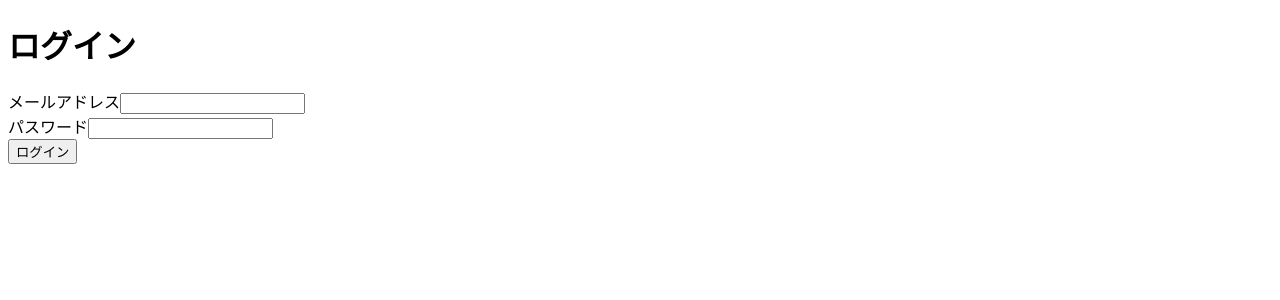
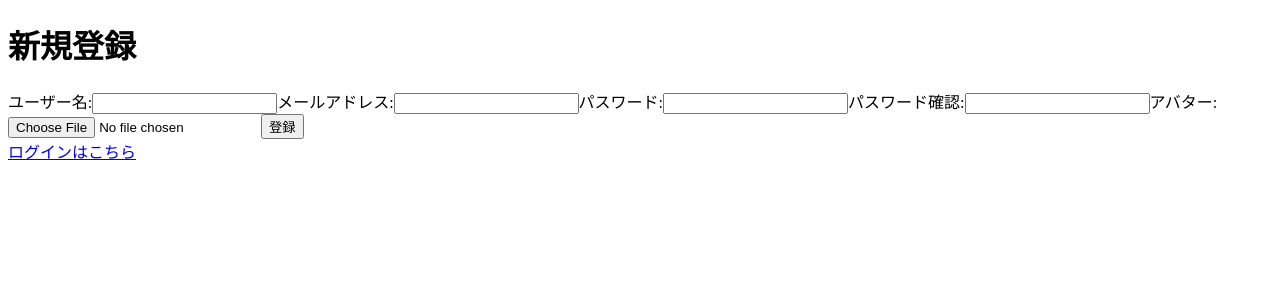
Before and after one commit to Takumi1217/railway-BookReview-app, a React (Vite) app: page /signup in a window 1280 px wide. Shown: the top 300 px of the page. Built offline with nearby package versions, Linux system fonts and the light colour scheme.

Commit message:
Signup&Login

```diff
--- a/src/App.jsx
+++ b/src/App.jsx
@@ -1,48 +1,17 @@
 // App.jsx
 
-import React, { useState } from 'react';
+import React from 'react';
+import { Route, Routes } from 'react-router-dom';
+import Signup from './Signup';
+import Login from './Login';
 
-function App() {
-  const [email, setEmail] = useState('');
-  const [password, setPassword] = useState('');
-  const [error, setError] = useState('');
-
-  const handleSubmit = (e) => {
-    e.preventDefault();
-    if (!email || !password) {
-      setError('メールアドレスとパスワードを入力してください。');
-    } else {
-      setError('');
-    }
-  };
-
+const App = () => {
   return (
-    <div className="App">
-      <h1>ログイン</h1>
-      <form onSubmit={handleSubmit}>
-        <div>
-          <label htmlFor="email">メールアドレス</label>
-          <input
-            id="email"
-            type="email"
-            value={email}
-            onChange={(e) => setEmail(e.target.value)}
-          />
-        </div>
-        <div>
-          <label htmlFor="password">パスワード</label>
-          <input
-            id="password"
-            type="password"
-            value={password}
-            onChange={(e) => setPassword(e.target.value)}
-          />
-        </div>
-        {error && <p style={{ color: 'red' }}>{error}</p>}
-        <button type="submit">ログイン</button>
-      </form>
-    </div>
+    <Routes>
+      <Route path="/signup" element={<Signup />} />
+      <Route path="/login" element={<Login />} />
+    </Routes>
   );
-}
+};
 
 export default App;
--- /dev/null
+++ b/src/Login.jsx
@@ -0,0 +1,50 @@
+// Login.jsx
+
+import React from 'react';
+import { useFormik } from 'formik';
+import * as Yup from 'yup';
+import axios from 'axios';
+
+const Login = () => {
+  const formik = useFormik({
+    initialValues: {
+      email: '',
+      password: '',
+    },
+    validationSchema: Yup.object({
+      email: Yup.string().email('無効なメールアドレスです').required('必須項目です'),
+      password: Yup.string().required('必須項目です'),
+    }),
+    onSubmit: values => {
+      axios.post('https://app.swaggerhub.com/apis/INFO_3/BookReviewApplication/1.0.0/signin', values)
+        .then(response => {
+          console.log(response.data);
+        })
+        .catch(error => {
+          console.error(error);
+        });
+    },
+  });
+
+  return (
+    <div>
+      <h1>ログイン</h1>
+      <form onSubmit={formik.handleSubmit}>
+        <label>
+          メールアドレス:
+          <input type="email" {...formik.getFieldProps('email')} />
+          {formik.touched.email && formik.errors.email ? <div>{formik.errors.email}</div> : null}
+        </label>
+        <label>
+          パスワード:
+          <input type="password" {...formik.getFieldProps('password')} />
+          {formik.touched.password && formik.errors.password ? <div>{formik.errors.password}</div> : null}
+        </label>
+        <button type="submit">ログイン</button>
+      </form>
+      <a href="/signup">新規登録はこちら</a>
+    </div>
+  );
+};
+
+export default Login;
--- /dev/null
+++ b/src/Signup.jsx
@@ -0,0 +1,86 @@
+// Signup.jsx
+
+import React from 'react';
+import { useFormik } from 'formik';
+import * as Yup from 'yup';
+import Compressor from 'compressorjs';
+import axios from 'axios';
+
+const Signup = () => {
+  const formik = useFormik({
+    initialValues: {
+      username: '',
+      email: '',
+      password: '',
+      confirmPassword: '',
+      avatar: null,
+    },
+    validationSchema: Yup.object({
+      username: Yup.string().required('必須項目です'),
+      email: Yup.string().email('無効なメールアドレスです').required('必須項目です'),
+      password: Yup.string().min(6, '6文字以上で入力してください').required('必須項目です'),
+      confirmPassword: Yup.string().oneOf([Yup.ref('password'), null], 'パスワードが一致しません').required('必須項目です'),
+    }),
+    onSubmit: values => {
+      const formData = new FormData();
+      formData.append('username', values.username);
+      formData.append('email', values.email);
+      formData.append('password', values.password);
+      formData.append('avatar', values.avatar);
+
+      axios.post('https://app.swaggerhub.com/apis/INFO_3/BookReviewApplication/1.0.0/users', formData)
+        .then(response => {
+          console.log(response.data);
+        })
+        .catch(error => {
+          console.error(error);
+        });
+    },
+  });
+
+  const handleImageChange = (e) => {
+    const file = e.target.files[0];
+    new Compressor(file, {
+      quality: 0.6,
+      success(result) {
+        formik.setFieldValue('avatar', result);
+      },
+    });
+  };
+
+  return (
+    <div>
+      <h1>新規登録</h1>
+      <form onSubmit={formik.handleSubmit}>
+        <label>
+          ユーザー名:
+          <input type="text" {...formik.getFieldProps('username')} />
+          {formik.touched.username && formik.errors.username ? <div>{formik.errors.username}</div> : null}
+        </label>
+        <label>
+          メールアドレス:
+          <input type="email" {...formik.getFieldProps('email')} />
+          {formik.touched.email && formik.errors.email ? <div>{formik.errors.email}</div> : null}
+        </label>
+        <label>
+          パスワード:
+          <input type="password" {...formik.getFieldProps('password')} />
+          {formik.touched.password && formik.errors.password ? <div>{formik.errors.password}</div> : null}
+        </label>
+        <label>
+          パスワード確認:
+          <input type="password" {...formik.getFieldProps('confirmPassword')} />
+          {formik.touched.confirmPassword && formik.errors.confirmPassword ? <div>{formik.errors.confirmPassword}</div> : null}
+        </label>
+        <label>
+          アバター:
+          <input type="file" onChange={handleImageChange} />
+        </label>
+        <button type="submit">登録</button>
+      </form>
+      <a href="/login">ログインはこちら</a>
+    </div>
+  );
+};
+
+export default Signup;
```
Also changed, not shown: package.json (+6 -1 lines), src/main.jsx (+9 -7 lines), 1 other file (tests, documents, lock files or other folders).
